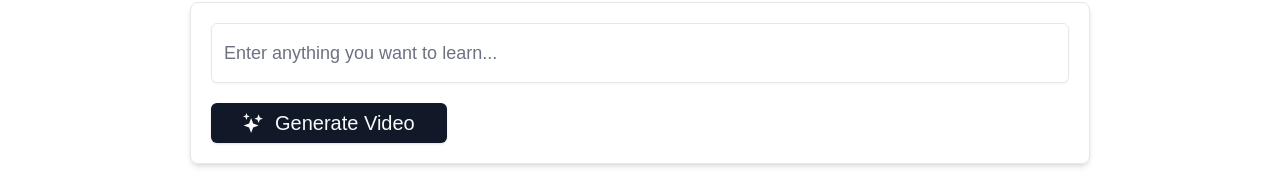
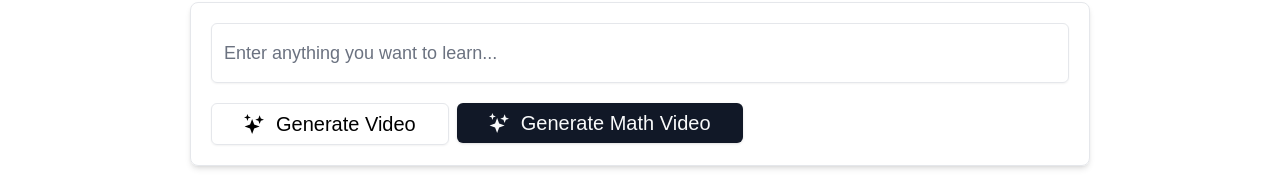
Before and after one commit to Jeevan-Neupane/text_to_video, a Next.js app: page / in a window 1280 px wide. Shown: the part 399-594 px from the top of the page. Built offline with nearby package versions, Linux system fonts and the light colour scheme; no server answers; the database is empty.

Commit message:
math added

```diff
--- a/src/app/page.js
+++ b/src/app/page.js
@@ -22,11 +22,12 @@
   const [videos, setVideos] = useState([]);
   const [filteredVideos, setFilteredVideos] = useState([]);
   const [categories, setCategories] = useState([]);
+  const [generateMathVideo, setGenerateMathVideo] = useState(false);
 
-  const { toast } = useToast();
+  const {toast} = useToast();
   const router = useRouter();
 
-  const { data, isLoading, isError } = useQuery({
+  const {data, isLoading, isError} = useQuery({
     queryKey: "videos",
     queryFn: async () => {
       const response = await axios.get(
@@ -74,8 +75,18 @@
   });
 
   const generateVideoMutation = useMutation({
-    mutationFn: async ({ prompt: topic, grade }) => {
+    mutationFn: async ({prompt: topic, grade, generateMathVideo}) => {
       console.log("Generating video for topic:", topic, grade);
+      if (generateMathVideo) {
+        const response = await axios.post(
+          "http://localhost:8000/generate_math_video/",
+          {
+            topic: topic,
+            grade: grade,
+          }
+        );
+        return response.data;
+      } else {
         const response = await axios.post(
           "http://localhost:8000/generate_educational_content/",
           {
@@ -84,6 +95,7 @@
           }
         );
         return response.data;
+      }
     },
     onSuccess: (data) => {
       console.log("Video generated:", data);
@@ -128,7 +140,8 @@
     setFilteredVideos(videosToShow);
   }, [selectedCategory, videos]);
 
-  const handleClick = () => {
+  const handleClick = ({generateMathVideo}) => {
+    setGenerateMathVideo(generateMathVideo);
     if (!session) {
       router.push("/auth/signin");
       return;
@@ -139,8 +152,9 @@
     }
     setError("");
     // Clear error if input is valid
-    let grade = 1;
-    generateVideoMutation.mutate({ prompt, grade });
+    let grade = 4;
+
+    generateVideoMutation.mutate({prompt, grade, generateMathVideo});
   };
 
   return (
@@ -170,12 +184,15 @@
                 />
                 {error && <p className="text-red-500 text-sm">{error}</p>}
               </div>
+
+              <div className="flex gap-2">
                 <Button
+                  variant="outline"
                   className="text-xl w-fit py-5 px-8"
-                onClick={handleClick}
+                  onClick={() => handleClick({generateMathVideo: false})}
                   disabled={generateVideoMutation.isPending}
                 >
-                {generateVideoMutation.isPending ? (
+                  {!generateMathVideo && generateVideoMutation.isPending ? (
                     <svg
                       aria-hidden="true"
                       className="w-6 h-6 text-gray-200 animate-spin dark:text-gray-600 fill-blue-600"
@@ -196,23 +213,59 @@
                     <IoSparklesSharp />
                   )}
                   <span className="ml-3">
-                  {generateVideoMutation.isPending
+                    {!generateMathVideo && generateVideoMutation.isPending
                       ? "Generating Video..."
                       : "Generate Video"}
                   </span>
                 </Button>
+                <Button
+                  className="text-xl w-fit py-5 px-8"
+                  onClick={() => handleClick({generateMathVideo: true})}
+                  disabled={generateVideoMutation.isPending}
+                >
+                  {generateMathVideo && generateVideoMutation.isPending ? (
+                    <svg
+                      aria-hidden="true"
+                      className="w-6 h-6 text-gray-200 animate-spin dark:text-gray-600 fill-blue-600"
+                      viewBox="0 0 100 101"
+                      fill="none"
+                      xmlns="http://www.w3.org/2000/svg"
+                    >
+                      <path
+                        d="M100 50.5908C100 78.2051 77.6142 100.591 50 100.591C22.3858 100.591 0 78.2051 0 50.5908C0 22.9766 22.3858 0.59082 50 0.59082C77.6142 0.59082 100 22.9766 100 50.5908ZM9.08144 50.5908C9.08144 73.1895 27.4013 91.5094 50 91.5094C72.5987 91.5094 90.9186 73.1895 90.9186 50.5908C90.9186 27.9921 72.5987 9.67226 50 9.67226C27.4013 9.67226 9.08144 27.9921 9.08144 50.5908Z"
+                        fill="currentColor"
+                      />
+                      <path
+                        d="M93.9676 39.0409C96.393 38.4038 97.8624 35.9116 97.0079 33.5539C95.2932 28.8227 92.871 24.3692 89.8167 20.348C85.8452 15.1192 80.8826 10.7238 75.2124 7.41289C69.5422 4.10194 63.2754 1.94025 56.7698 1.05124C51.7666 0.367541 46.6976 0.446843 41.7345 1.27873C39.2613 1.69328 37.813 4.19778 38.4501 6.62326C39.0873 9.04874 41.5694 10.4717 44.0505 10.1071C47.8511 9.54855 51.7191 9.52689 55.5402 10.0491C60.8642 10.7766 65.9928 12.5457 70.6331 15.2552C75.2735 17.9648 79.3347 21.5619 82.5849 25.841C84.9175 28.9121 86.7997 32.2913 88.1811 35.8758C89.083 38.2158 91.5421 39.6781 93.9676 39.0409Z"
+                        fill="currentFill"
+                      />
+                    </svg>
+                  ) : (
+                    <IoSparklesSharp />
+                  )}
+                  <span className="ml-3">
+                    {generateMathVideo && generateVideoMutation.isPending
+                      ? "Generating Math Video..."
+                      : "Generate Math Video"}
+                  </span>
+                </Button>
+              </div>
             </div>
           </div>
 
           <div className="mt-[150px]">
-            <h2 className="text-3xl">{
-              session?.user?.role === "teacher" ? "Sample Videos" : "Learn From Others"}</h2>
+            <h2 className="text-3xl">
+              {session?.user?.role === "teacher"
+                ? "Sample Videos"
+                : "Learn From Others"}
+            </h2>
             <hr className="border border-gray-200 my-2" />
             <div className="flex gap-2">
               {categories?.map((category) => (
                 <p
                   key={category}
-                  className={`border px-4 py-2 shadow-md rounded-full text-lg cursor-pointer ${selectedCategory === category ? "bg-black text-white" : ""
+                  className={`border px-4 py-2 shadow-md rounded-full text-lg cursor-pointer ${
+                    selectedCategory === category ? "bg-black text-white" : ""
                   }`}
                   onClick={() => setSelectedCategory(category)}
                 >
@@ -224,7 +277,9 @@
               id="videos"
               className="grid grid-cols-1 md:grid-cols-3 lg:grid-cols-3 gap-10 mt-3 text-lg"
             >
-              {isLoading && <div className="bg-slate-600 text-center">Loading...</div>}
+              {isLoading && (
+                <div className="bg-slate-600 text-center">Loading...</div>
+              )}
               {isError && <div>Error fetching videos</div>}
               {filteredVideos.length > 0 &&
                 filteredVideos.map((video) => (
```
Lines whose indentation alone changed are shown as unchanged.
